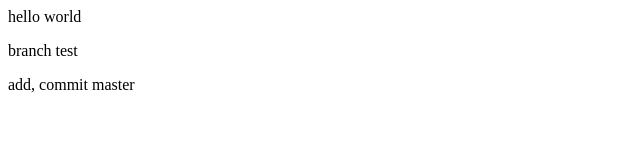
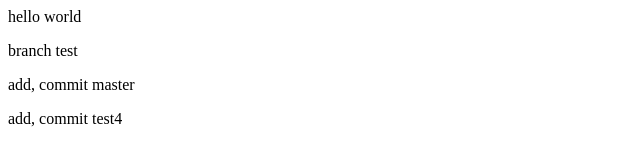
Before and after one commit to alexBortsov/education-CSS, a plain HTML site: page index.html in a window 1280 px wide. Shown: the whole page, without its empty margins (0-640 px from the left). Drawn offline with Linux system fonts and the light colour scheme.

Commit message:
first save test4

```diff
--- a/index.html
+++ b/index.html
@@ -10,6 +10,7 @@
     <div>hello world</div>
     <p>branch test</p>
     <p>add, commit master</p>
+    <p><p>add, commit test4</p></p>
 
 
 
```
